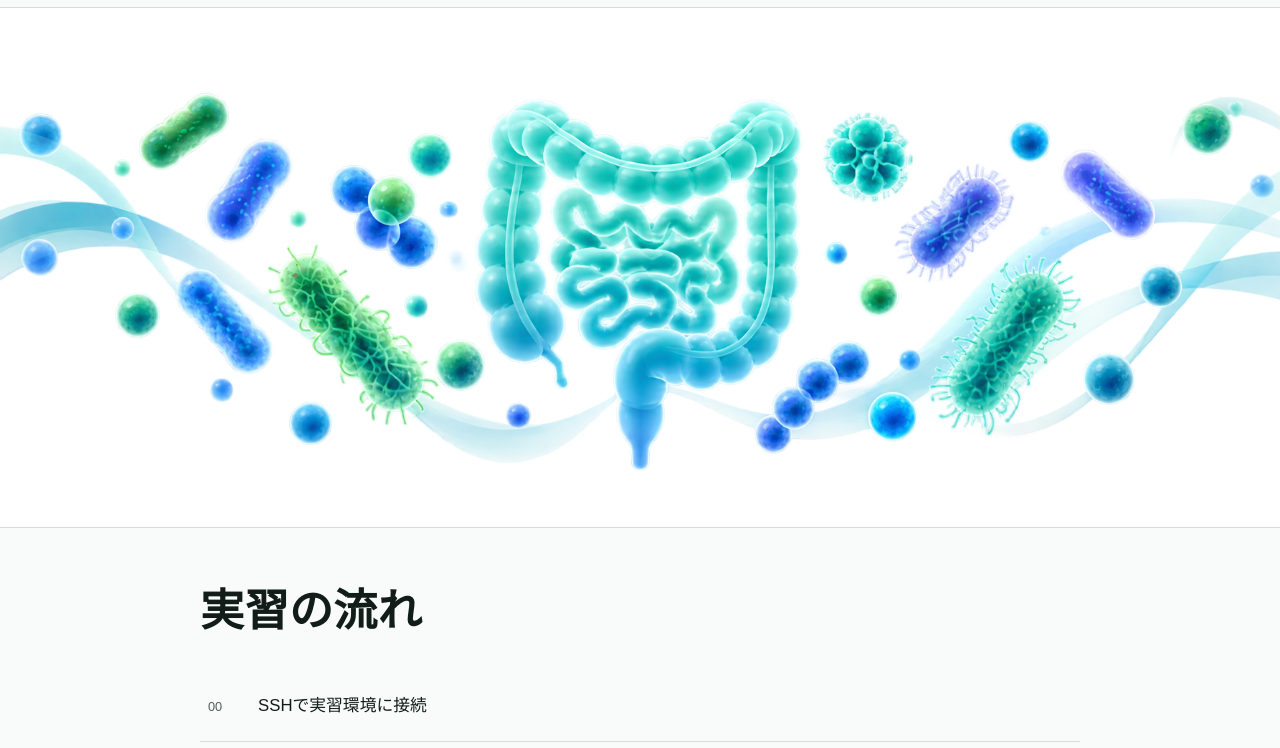
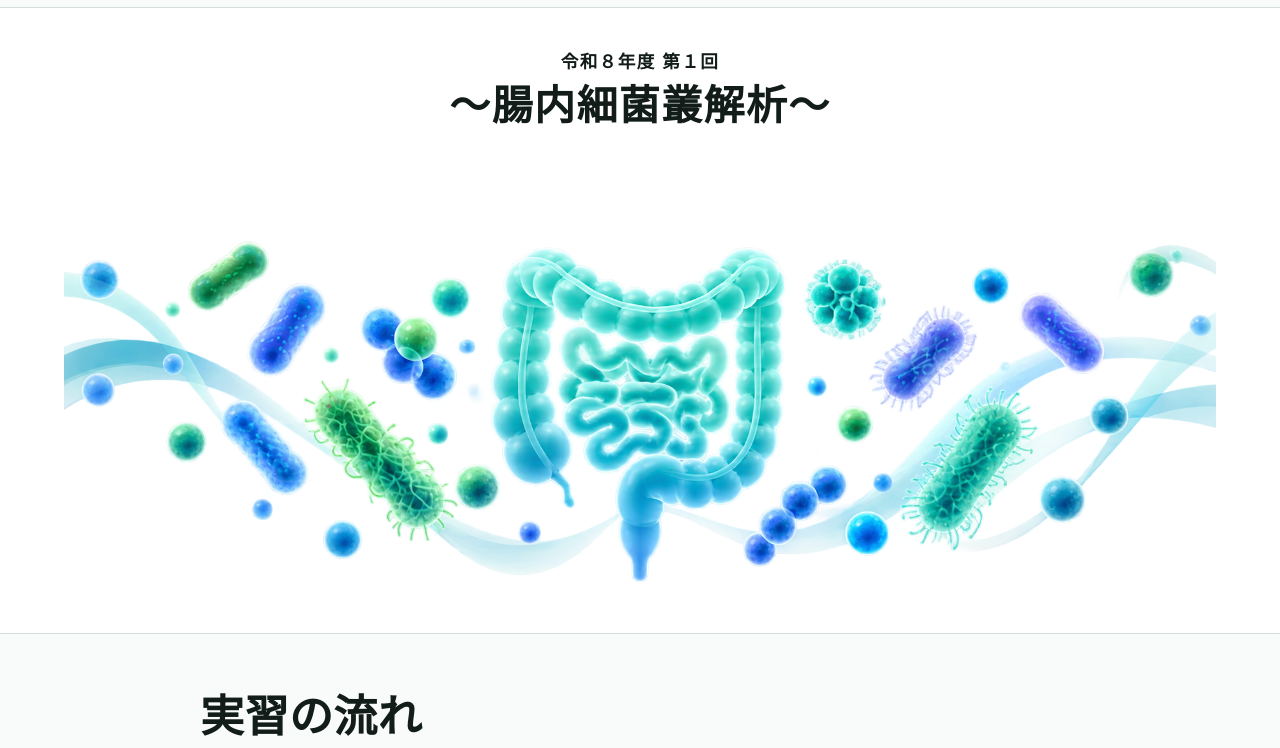
Before and after one commit to iWellness/r8_jissyu-kenshu, an Astro site: page / in a window 1280 px wide. Shown: the part 52-800 px from the top of the page. Built offline with nearby package versions, Linux system fonts and the light colour scheme; Astro itself is replaced by a stand-in of ours.

Commit message:
feat: add microbiome workshop hero title

```diff
--- a/scripts/check-links.mjs
+++ b/scripts/check-links.mjs
@@ -45,7 +45,8 @@ for (const file of htmlFiles) {
     for (const text of removedHeroText) {
       if (html.includes(text)) failures.push(`${relativeFile} still contains removed hero text: ${text}`);
     }
-    if (!html.includes('<h1 id="flow-title">実習の流れ</h1>')) failures.push(`${relativeFile} is missing the compact course heading`);
+    if (!html.includes('<span class="home-hero__eyebrow">令和８年度 第１回</span>')) failures.push(`${relativeFile} is missing the event heading`);
+    if (!html.includes('<h2 id="flow-title">実習の流れ</h2>')) failures.push(`${relativeFile} is missing the compact course heading`);
 
   }
 
--- a/scripts/check-ui.mjs
+++ b/scripts/check-ui.mjs
@@ -16,6 +16,8 @@ assert.ok(home.querySelector('.course-list > li:last-child a[href$="/lessons/sra
 const homeHero = home.querySelector('.home-hero img');
 assert.ok(homeHero, 'Home should include the microbiome hero image');
 assert.ok(homeHero.getAttribute('src').includes('microbiome-hero'));
+assert.equal(home.querySelector('.home-hero__eyebrow').textContent.trim(), '令和８年度 第１回');
+assert.equal(home.querySelector('.home-hero__title-main').textContent.trim(), '〜腸内細菌叢解析〜');
 assert.ok(home.querySelector('.home-hero').compareDocumentPosition(home.querySelector('#flow-title')) & 4);
 assert.equal(home.querySelectorAll('.course-list [data-slot="card"], .course-list [data-slot="badge"]').length, 0);
 assert.ok(home.querySelector('.course-list a[href$="/lessons/linux/"]'));
--- a/src/pages/index.astro
+++ b/src/pages/index.astro
@@ -17,17 +17,23 @@ const courseItems = lessons.map((lesson) => ({
 <BaseLayout title="BI実践研修" description="BI実践研修のWeb教科書。環境構築、QIIME 2解析、Python演習を順に学びます。">
   <main id="main-content" class="home" data-pagefind-body>
     <div class="home-hero">
+      <h1 class="home-hero__title">
+        <span class="home-hero__eyebrow">令和８年度 第１回</span>
+        <span class="home-hero__title-main">〜腸内細菌叢解析〜</span>
+      </h1>
+      <div class="home-hero__visual">
         <Image
           src={microbiomeHero}
           alt="腸と腸内細菌、DNAを描いた微生物学のイメージ"
           widths={[768, 1440, 2172]}
-        sizes="100vw"
+          sizes="90vw"
           loading="eager"
           fetchpriority="high"
         />
       </div>
+    </div>
     <section class="home-flow" aria-labelledby="flow-title">
-      <h1 id="flow-title">実習の流れ</h1>
+      <h2 id="flow-title">実習の流れ</h2>
       <CourseList lessons={courseItems} />
     </section>
   </main>
--- a/src/styles/global.css
+++ b/src/styles/global.css
@@ -143,10 +143,14 @@ html[data-js='true'] .js-only:not(.mobile-nav-button):not(.lesson-sidebar__close
 .search__results p { margin: 2px 0; color: var(--muted-foreground); font-size: .86rem; }
 
 .home { width: 100%; margin: 0; padding: 0 0 88px; }
-.home-hero { width: 100%; height: clamp(260px, 42vw, 520px); overflow: hidden; background: #fff; border-bottom: 1px solid var(--border); }
+.home-hero { width: 100%; padding-top: clamp(24px, 3.5vw, 42px); overflow: hidden; background: #fff; border-bottom: 1px solid var(--border); }
+.home-hero__title { margin: 0 20px clamp(18px, 2.4vw, 30px); color: var(--foreground); text-align: center; }
+.home-hero__eyebrow { display: block; font-size: clamp(.9rem, 1.4vw, 1.1rem); font-weight: 620; letter-spacing: .08em; }
+.home-hero__title-main { display: block; margin-top: 3px; font-size: clamp(1.65rem, 3.2vw, 2.6rem); font-weight: 720; letter-spacing: .035em; }
+.home-hero__visual { width: 90%; height: clamp(234px, 37.8vw, 468px); margin: 0 auto; overflow: hidden; }
 .home-hero img { display: block; width: 100%; height: 100%; object-fit: cover; object-position: center center; }
 .home-flow { width: min(880px, calc(100% - 40px)); margin: 0 auto; padding-top: 52px; }
-.home-flow > h1 { margin: 0 0 28px; }
+.home-flow > h2 { margin: 0 0 28px; font-size: clamp(2rem, 4vw, 2.75rem); font-weight: 720; }
 .course-list { margin: 0; padding: 0; list-style: none; }
 .course-list > li + li { border-top: 1px solid var(--border); }
 .course-list__link { display: grid; grid-template-columns: 32px 1fr; align-items: baseline; gap: 18px; padding: 20px 8px; color: var(--foreground); text-decoration: none; font-size: 1.05rem; }
@@ -263,7 +267,7 @@ a:focus-visible, summary:focus-visible { outline: 2px solid var(--ring); outline
   body { font-size: 15.5px; }
   .home { width: 100%; padding-top: 0; }
   .home-flow { width: calc(100% - 40px); }
-  .home-flow > h1 { margin-bottom: 20px; }
+  .home-flow > h2 { margin-bottom: 20px; }
 
   .lesson-shell { width: calc(100% - 28px); }
   .lesson-header h1 { font-size: 2rem; }
```
Lines whose indentation alone changed are shown as unchanged.
